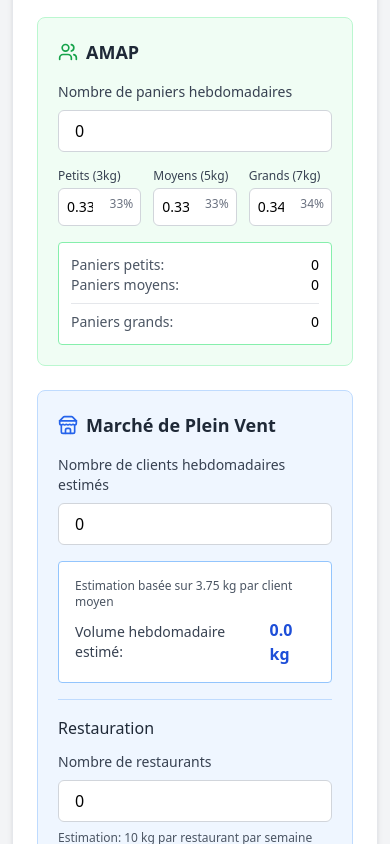
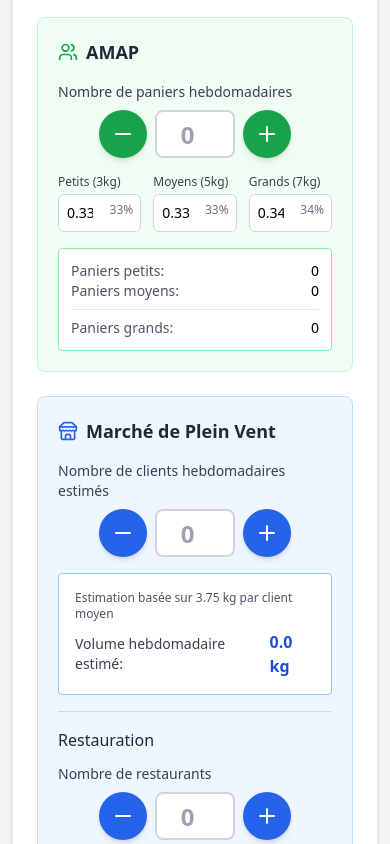
Before and after one commit to mlclarge/planification-maraichage, a React (Vite) app: page / in a window 390 px wide. Shown: the part 1240-2084 px from the top of the page. Built offline with nearby package versions, Linux system fonts and the light colour scheme.

Commit message:
Mobile: steppers et bouton valider sticky

```diff
--- a/src/components/ConfigurationMarche.jsx
+++ b/src/components/ConfigurationMarche.jsx
@@ -1,5 +1,5 @@
 import React, { useState, useMemo } from 'react';
-import { ShoppingCart, Users, Store, AlertCircle, CheckCircle } from 'lucide-react';
+import { ShoppingCart, Users, Store, AlertCircle, CheckCircle, Minus, Plus } from 'lucide-react';
 import { calculerBesoinHebdo } from '../data/compositionsPaniers';
 
 const ConfigurationMarche = ({ marche, setMarche, marcheValide, setMarcheValide }) => {
@@ -7,6 +7,52 @@ const ConfigurationMarche = ({ marche, setMarche, marcheValide, setMarcheValide
 
   const handleChange = (field, value) => {
     setMarche(prev => ({ ...prev, [field]: parseFloat(value) || 0 }));
+  };
+
+  // 📱 Composant Stepper pour mobile (boutons +/-)
+  const MobileStepper = ({ value, onChange, min = 0, max = 999, step = 1, color = 'green' }) => {
+    const colorClasses = {
+      green: 'bg-green-600 hover:bg-green-700 active:bg-green-800',
+      blue: 'bg-blue-600 hover:bg-blue-700 active:bg-blue-800'
+    };
+
+    const increment = () => onChange(Math.min(max, (value || 0) + step));
+    const decrement = () => onChange(Math.max(min, (value || 0) - step));
+
+    const displayValue = value === 0 ? '' : value;
+
+    const handleInputChange = (e) => {
+      const val = e.target.value;
+      onChange(val === '' ? 0 : (parseInt(val) || 0));
+    };
+
+    return (
+      <div className="flex items-center justify-center space-x-2 sm:hidden">
+        <button
+          type="button"
+          onClick={decrement}
+          className={`w-12 h-12 rounded-full ${colorClasses[color]} text-white flex items-center justify-center shadow-md transition-colors`}
+        >
+          <Minus className="w-6 h-6" />
+        </button>
+        <input
+          type="number"
+          min={min}
+          max={max}
+          value={displayValue}
+          onChange={handleInputChange}
+          placeholder="0"
+          className="w-20 h-12 text-center text-2xl font-bold border-2 border-gray-300 rounded-lg focus:ring-2 focus:ring-green-500"
+        />
+        <button
+          type="button"
+          onClick={increment}
+          className={`w-12 h-12 rounded-full ${colorClasses[color]} text-white flex items-center justify-center shadow-md transition-colors`}
+        >
+          <Plus className="w-6 h-6" />
+        </button>
+      </div>
+    );
   };
 
   // Détecter si des modifications sont en attente
@@ -47,41 +93,41 @@ const ConfigurationMarche = ({ marche, setMarche, marcheValide, setMarcheValide
     bas: {
       tomate: 2.90,
       courgette: 2.00,
-      concombre: 3.75,  // 1.50€/pièce ÷ 0.4kg
+      concombre: 3.75,
       aubergine: 3.50,
       haricot: 10.00,
       mesclun: 14.00,
       verdurette: 12.00,
       carotte: 1.80,
       betterave: 2.50,
-      radis: 6.00,      // 1.80€/botte ÷ 0.3kg
-      basilic: 30.00    // 1.50€/botte ÷ 0.05kg
+      radis: 6.00,
+      basilic: 30.00
     },
     moyen: {
       tomate: 3.80,
       courgette: 3.00,
-      concombre: 5.00,  // 2.00€/pièce ÷ 0.4kg
+      concombre: 5.00,
       aubergine: 4.50,
       haricot: 13.00,
       mesclun: 18.00,
       verdurette: 16.00,
       carotte: 2.50,
       betterave: 3.50,
-      radis: 8.33,      // 2.50€/botte ÷ 0.3kg
-      basilic: 40.00    // 2.00€/botte ÷ 0.05kg
+      radis: 8.33,
+      basilic: 40.00
     },
     haut: {
       tomate: 4.80,
       courgette: 4.50,
-      concombre: 6.25,  // 2.50€/pièce ÷ 0.4kg
+      concombre: 6.25,
       aubergine: 6.00,
       haricot: 16.00,
       mesclun: 24.00,
       verdurette: 22.00,
       carotte: 3.20,
       betterave: 4.50,
-      radis: 10.67,     // 3.20€/botte ÷ 0.3kg
-      basilic: 50.00    // 2.50€/botte ÷ 0.05kg
+      radis: 10.67,
+      basilic: 50.00
     }
   };
 
@@ -105,30 +151,35 @@ const ConfigurationMarche = ({ marche, setMarche, marcheValide, setMarcheValide
 
   return (
     <div className="space-y-6">
-      {/* Alerte de modifications en attente */}
+      {/* 📱 Alerte de modifications en attente - STICKY sur mobile */}
       {hasChanges && (
-        <div className="bg-orange-50 border-2 border-orange-500 rounded-lg p-6 shadow-lg">
-          <div className="flex items-start space-x-4">
-            <AlertCircle className="w-8 h-8 text-orange-600 flex-shrink-0 mt-1" />
+        <div className="fixed bottom-0 left-0 right-0 z-50 sm:relative sm:bottom-auto sm:left-auto sm:right-auto sm:z-auto">
+          <div className="bg-orange-50 border-t-4 sm:border-2 border-orange-500 sm:rounded-lg p-4 sm:p-6 shadow-lg">
+            <div className="flex items-center sm:items-start space-x-3 sm:space-x-4">
+              <AlertCircle className="w-6 h-6 sm:w-8 sm:h-8 text-orange-600 flex-shrink-0" />
               <div className="flex-1">
-              <h3 className="text-xl font-bold text-orange-900 mb-2">
+                <h3 className="text-base sm:text-xl font-bold text-orange-900 mb-1 sm:mb-2">
                   ⚠️ Modifications Non Validées
                 </h3>
-              <p className="text-orange-800 mb-4">
+                <p className="hidden sm:block text-orange-800 mb-4">
                   Vous avez modifié les paramètres du marché mais ces changements n'ont pas encore été appliqués.
                   Les calculs des cultures et résultats utilisent toujours l'ancienne configuration.
                 </p>
                 <button
                   onClick={handleValider}
-                className="w-full bg-orange-600 text-white py-3 px-6 rounded-md font-bold text-lg hover:bg-orange-700 transition-colors flex items-center justify-center space-x-2 shadow-md"
+                  className="w-full bg-orange-600 text-white py-3 px-4 sm:px-6 rounded-md font-bold text-base sm:text-lg hover:bg-orange-700 transition-colors flex items-center justify-center space-x-2 shadow-md"
                 >
                   <CheckCircle className="w-5 h-5" />
-                <span>Valider et Recalculer Tout</span>
+                  <span>Valider et Recalculer</span>
                 </button>
               </div>
             </div>
           </div>
+        </div>
       )}
+
+      {/* 📱 Spacer quand le bloc sticky est affiché sur mobile */}
+      {hasChanges && <div className="h-28 sm:hidden"></div>}
 
       <div className="bg-white rounded-lg shadow-md border border-gray-200 p-6">
         <div className="flex items-center space-x-3 mb-6">
@@ -151,12 +202,20 @@ const ConfigurationMarche = ({ marche, setMarche, marcheValide, setMarcheValide
                 <label className="block text-sm font-medium text-gray-700 mb-2">
                   Nombre de paniers hebdomadaires
                 </label>
+                {/* Desktop : input classique */}
                 <input
                   type="number"
                   min="0"
+                  value={marche.amap === 0 ? '' : marche.amap}
+                  onChange={(e) => handleChange('amap', e.target.value)}
+                  placeholder="0"
+                  className="hidden sm:block w-full px-4 py-2 border border-gray-300 rounded-md focus:ring-2 focus:ring-green-500 focus:border-transparent"
+                />
+                {/* 📱 Mobile : stepper +/- */}
+                <MobileStepper
                   value={marche.amap}
-                  onChange={(e) => handleChange('amap', e.target.value)}
-                  className="w-full px-4 py-2 border border-gray-300 rounded-md focus:ring-2 focus:ring-green-500 focus:border-transparent"
+                  onChange={(val) => setMarche(prev => ({ ...prev, amap: val }))}
+                  color="green"
                 />
               </div>
 
@@ -253,12 +312,20 @@ const ConfigurationMarche = ({ marche, setMarche, marcheValide, setMarcheValide
                 <label className="block text-sm font-medium text-gray-700 mb-2">
                   Nombre de clients hebdomadaires estimés
                 </label>
+                {/* Desktop : input classique */}
                 <input
                   type="number"
                   min="0"
+                  value={marche.marche === 0 ? '' : marche.marche}
+                  onChange={(e) => handleChange('marche', e.target.value)}
+                  placeholder="0"
+                  className="hidden sm:block w-full px-4 py-2 border border-gray-300 rounded-md focus:ring-2 focus:ring-blue-500 focus:border-transparent"
+                />
+                {/* 📱 Mobile : stepper +/- */}
+                <MobileStepper
                   value={marche.marche}
-                  onChange={(e) => handleChange('marche', e.target.value)}
-                  className="w-full px-4 py-2 border border-gray-300 rounded-md focus:ring-2 focus:ring-blue-500 focus:border-transparent"
+                  onChange={(val) => setMarche(prev => ({ ...prev, marche: val }))}
+                  color="blue"
                 />
               </div>
 
@@ -282,12 +349,20 @@ const ConfigurationMarche = ({ marche, setMarche, marcheValide, setMarcheValide
                 <label className="block text-sm font-medium text-gray-700 mb-2">
                   Nombre de restaurants
                 </label>
+                {/* Desktop : input classique */}
                 <input
                   type="number"
                   min="0"
+                  value={marche.restaurant === 0 ? '' : marche.restaurant}
+                  onChange={(e) => handleChange('restaurant', e.target.value)}
+                  placeholder="0"
+                  className="hidden sm:block w-full px-4 py-2 border border-gray-300 rounded-md focus:ring-2 focus:ring-blue-500 focus:border-transparent"
+                />
+                {/* 📱 Mobile : stepper +/- */}
+                <MobileStepper
                   value={marche.restaurant}
-                  onChange={(e) => handleChange('restaurant', e.target.value)}
-                  className="w-full px-4 py-2 border border-gray-300 rounded-md focus:ring-2 focus:ring-blue-500 focus:border-transparent"
+                  onChange={(val) => setMarche(prev => ({ ...prev, restaurant: val }))}
+                  color="blue"
                 />
               </div>
               <p className="text-xs text-gray-600 mt-2">
@@ -876,25 +951,6 @@ const ConfigurationMarche = ({ marche, setMarche, marcheValide, setMarcheValide
           </div>
         )}
       </div>
-
-      {/* Rappel de validation en bas */}
-      {hasChanges && (
-        <div className="bg-orange-50 border-2 border-orange-500 rounded-lg p-4 flex items-center justify-between">
-          <div className="flex items-center space-x-3">
-            <AlertCircle className="w-6 h-6 text-orange-600" />
-            <p className="text-orange-900 font-medium">
-              N'oubliez pas de valider vos modifications pour mettre à jour les calculs !
-            </p>
-          </div>
-          <button
-            onClick={handleValider}
-            className="bg-orange-600 text-white py-2 px-6 rounded-md font-bold hover:bg-orange-700 transition-colors flex items-center space-x-2"
-          >
-            <CheckCircle className="w-4 h-4" />
-            <span>Valider</span>
-          </button>
-        </div>
-      )}
     </div>
   );
 };
```
Lines whose indentation alone changed are shown as unchanged.
